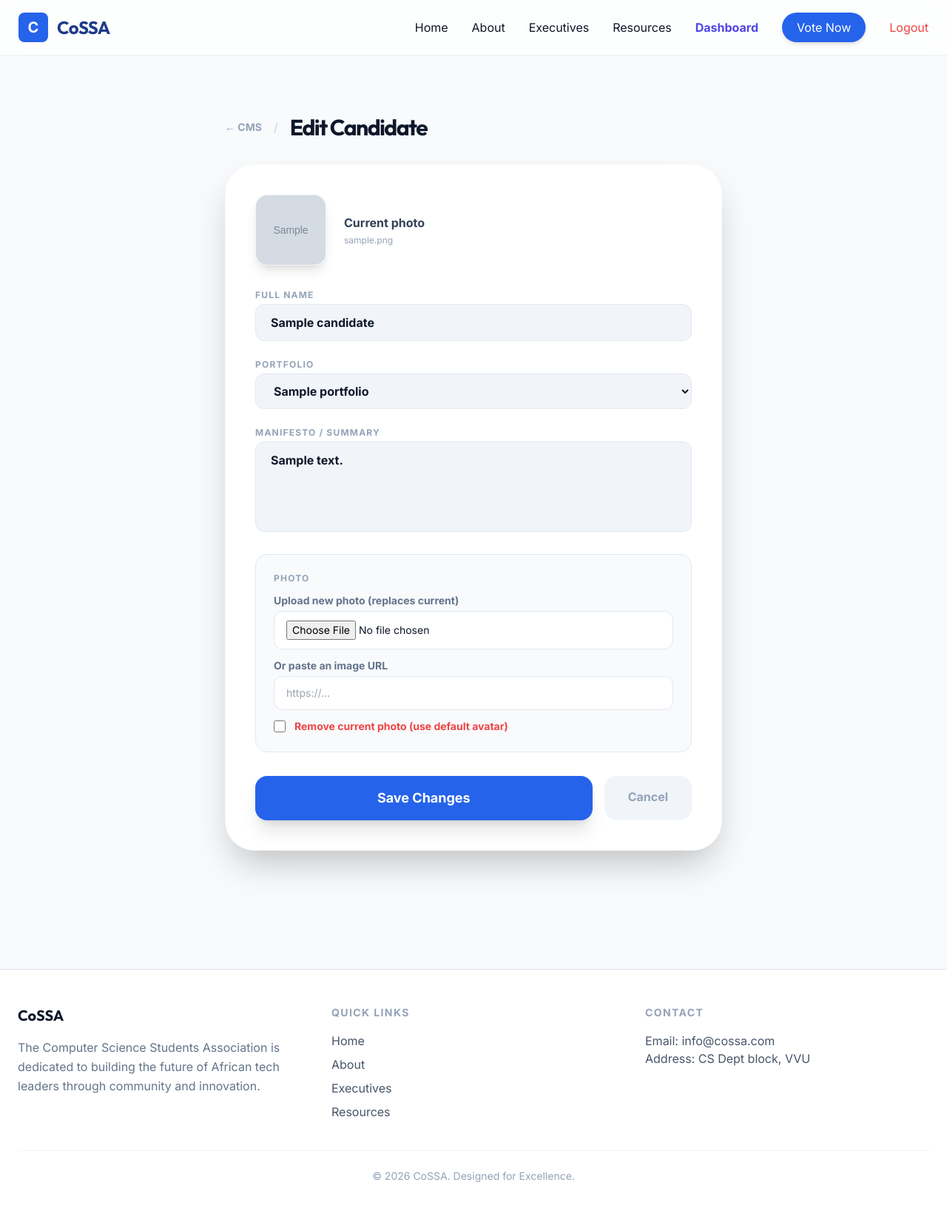
After one commit to sasusavage/cosaa, a Flask app: page /admin/candidates/1/edit in a window 1280 px wide. The commit adds this page. Shown: the whole page at 74% size. Run offline with Flask 3, Linux system fonts and the light colour scheme; a user stored in the database is signed in; tables that the repository leaves empty hold one stand-in row (values such as "Sample post"); grey boxes marked "Sample" are stand-in pictures; some libraries are stand-ins or nearby versions.

Commit message:
Add academic year, stats auto-hide, settings seeding, and candidate edit in CMS
- Admin can set academic year label shown to voters when voting ends
- Live stats auto-hide after configurable hours post voting close (default 48h)
- All default Setting values seeded on first boot so admin can edit immediately
- Full candidate edit UI in CMS: name, portfolio, manifesto, photo upload/replace/clear
- CMS voting card now lists all candidates per portfolio with Edit/Delete buttons

Co-Authored-By: Claude Sonnet 4.6 <noreply@anthropic.com>

```diff
--- a/app/__init__.py
+++ b/app/__init__.py
@@ -103,6 +103,31 @@ def create_app(config_class=None):
                         conn.execute(text(f'ALTER TABLE users ADD COLUMN {col} {col_type}'))
                 conn.commit()
 
+        # ── Seed default Settings ─────────────────────────────────────────────
+        from .models import Setting
+        _defaults = {
+            'hero_title':            'Empowering the Next Generation of African Innovators.',
+            'hero_subtitle':         'Welcome to CoSSA. Join our vibrant community of learners and leaders in tech.',
+            'hero_image':            'https://images.unsplash.com/photo-1517694712202-14dd9538aa97?w=800&h=600&fit=crop',
+            'home_execs_subtitle':   'Meet the dedicated leaders of CoSSA 2025/2026 academic year.',
+            'home_newsletter_title': 'Stay Informed, Join Now.',
+            'home_newsletter_body':  "Don't miss out on important announcements and upcoming CS workshops. Subscribe to the CoSSA Newsletter.",
+            'about_mission':         'The Computer Science Students Association (CoSSA) aims to foster a collaborative environment where computing students can grow, innovate, and lead. We bridge the gap between classroom theory and industry practice through workshops, hackathons, and community building.',
+            'about_community':       'Join over 1,500 active members sharing knowledge and building the future of technology in Africa.',
+            'about_industry':        'We partner with top tech firms to provide internships and mentorship opportunities for our members.',
+            'footer_description':    'The Computer Science Students Association is dedicated to building the future of African tech leaders through community and innovation.',
+            'footer_email':          'info@cossa.com',
+            'footer_address':        'CS Dept block, VVU',
+            'footer_copyright':      '2026 CoSSA. Designed for Excellence.',
+            'live_stats_public':     '0',
+            'stats_display_hours':   '48',
+            'academic_year':         '',
+        }
+        for key, value in _defaults.items():
+            if Setting.query.filter_by(key=key).first() is None:
+                db.session.add(Setting(key=key, value=value))
+        db.session.commit()
+
         # ── Seed default admin ────────────────────────────────────────────────
         admin = User.query.filter_by(username='admin').first()
         if not admin:
--- a/app/blueprints/admin/routes.py
+++ b/app/blueprints/admin/routes.py
@@ -45,6 +45,7 @@ def cms():
         event_count=Event.query.count(),
         resource_count=Resource.query.count(),
         portfolio_count=Portfolio.query.count(),
+        portfolios=Portfolio.query.all(),
     )
 
 @admin.route('/')
@@ -82,15 +83,23 @@ def dashboard():
                           live_stats_on=live_stats_on,
                           voting_open=voting_open,
                           voting_start=voting_start,
-                          voting_end=voting_end)
+                          voting_end=voting_end,
+                          academic_year=Setting.get('academic_year', ''),
+                          stats_display_hours=Setting.get('stats_display_hours', '48'))
 
 @admin.route('/voting-window', methods=['POST'])
 @admin_required
 def set_voting_window():
     start = request.form.get('voting_start', '').strip()
     end   = request.form.get('voting_end', '').strip()
+    academic_year = request.form.get('academic_year', '').strip()
+    stats_hours   = request.form.get('stats_display_hours', '').strip()
     Setting.set('voting_start', start)
     Setting.set('voting_end', end)
+    if academic_year:
+        Setting.set('academic_year', academic_year)
+    if stats_hours:
+        Setting.set('stats_display_hours', stats_hours)
     db.session.commit()
     flash('Voting window saved.', 'success')
     return redirect(url_for('admin.dashboard'))
@@ -483,6 +492,39 @@ def delete_event(ev_id):
 
 # ── Candidate management ───────────────────────────────────────────────────────
 
+@admin.route('/candidates/<int:cand_id>/edit', methods=['GET', 'POST'])
+@admin_required
+def edit_candidate(cand_id):
+    candidate = Candidate.query.get_or_404(cand_id)
+    portfolios = Portfolio.query.all()
+    if request.method == 'POST':
+        candidate.name = request.form.get('name', candidate.name)
+        candidate.manifesto_summary = request.form.get('manifesto_summary', '')
+        candidate.portfolio_id = int(request.form.get('portfolio_id', candidate.portfolio_id))
+
+        # Clear image
+        if request.form.get('clear_image'):
+            delete_upload(candidate.image_url)
+            candidate.image_url = None
+        # Upload new image
+        elif 'image_file' in request.files:
+            file = request.files['image_file']
+            if file and file.filename != '' and allowed_file(file.filename):
+                delete_upload(candidate.image_url)
+                filename = secure_filename(f"cand_{cand_id}_{file.filename}")
+                upload_path = current_app.config['UPLOAD_FOLDER']
+                os.makedirs(upload_path, exist_ok=True)
+                file.save(os.path.join(upload_path, filename))
+                candidate.image_url = url_for('uploaded_file', filename=filename)
+        # External URL override
+        elif request.form.get('image_url'):
+            candidate.image_url = request.form.get('image_url')
+
+        db.session.commit()
+        flash('Candidate updated.', 'success')
+        return redirect(url_for('admin.cms'))
+    return render_template('admin/edit_candidate.html', candidate=candidate, portfolios=portfolios)
+
 @admin.route('/candidates/<int:cand_id>/delete', methods=['POST'])
 @admin_required
 def delete_candidate(cand_id):
@@ -491,7 +533,7 @@ def delete_candidate(cand_id):
     db.session.delete(candidate)
     db.session.commit()
     flash('Candidate removed.', 'success')
-    return redirect(url_for('admin.dashboard'))
+    return redirect(url_for('admin.cms'))
 
 @admin.route('/portfolios/<int:port_id>/delete', methods=['POST'])
 @admin_required
--- /dev/null
+++ b/app/templates/admin/edit_candidate.html
@@ -0,0 +1,81 @@
+{% extends 'base.html' %}
+{% block title %}Edit Candidate{% endblock %}
+{% block content %}
+<div class="max-w-2xl mx-auto py-12">
+    <div class="flex items-center gap-4 mb-8">
+        <a href="{{ url_for('admin.cms') }}" class="text-slate-400 hover:text-slate-700 font-bold text-sm">← CMS</a>
+        <span class="text-slate-300">/</span>
+        <h1 class="text-3xl font-black text-slate-900 tracking-tighter">Edit Candidate</h1>
+    </div>
+
+    <div class="bg-white rounded-[2.5rem] shadow-2xl border border-slate-50 p-10">
+
+        {# Current photo preview #}
+        {% if candidate.image_url %}
+        <div class="mb-8 flex items-center gap-6">
+            <img src="{{ candidate.image_url }}" alt="{{ candidate.name }}"
+                 class="w-24 h-24 rounded-2xl object-cover shadow-lg border border-slate-100">
+            <div>
+                <p class="font-bold text-slate-700 mb-1">Current photo</p>
+                <p class="text-slate-400 text-xs break-all">{{ candidate.image_url }}</p>
+            </div>
+        </div>
+        {% endif %}
+
+        <form method="POST" enctype="multipart/form-data" class="space-y-6">
+            <input type="hidden" name="csrf_token" value="{{ csrf_token() }}"/>
+
+            <div class="space-y-1">
+                <label class="block text-xs font-bold uppercase tracking-widest text-slate-400">Full Name</label>
+                <input type="text" name="name" value="{{ candidate.name }}" required
+                       class="w-full px-5 py-3 rounded-xl bg-slate-100 border border-slate-200 focus:outline-none focus:ring-4 focus:ring-blue-100 font-bold text-base transition-all">
+            </div>
+
+            <div class="space-y-1">
+                <label class="block text-xs font-bold uppercase tracking-widest text-slate-400">Portfolio</label>
+                <select name="portfolio_id"
+                        class="w-full px-5 py-3 rounded-xl bg-slate-100 border border-slate-200 focus:outline-none focus:ring-4 focus:ring-blue-100 font-bold text-base transition-all">
+                    {% for p in portfolios %}
+                    <option value="{{ p.id }}" {% if p.id == candidate.portfolio_id %}selected{% endif %}>{{ p.title }}</option>
+                    {% endfor %}
+                </select>
+            </div>
+
+            <div class="space-y-1">
+                <label class="block text-xs font-bold uppercase tracking-widest text-slate-400">Manifesto / Summary</label>
+                <textarea name="manifesto_summary" rows="4"
+                          class="w-full px-5 py-3 rounded-xl bg-slate-100 border border-slate-200 focus:outline-none focus:ring-4 focus:ring-blue-100 font-bold text-base transition-all resize-none">{{ candidate.manifesto_summary or '' }}</textarea>
+            </div>
+
+            {# Photo management #}
+            <div class="space-y-3 border border-slate-200 rounded-2xl p-6 bg-slate-50">
+                <p class="text-xs font-bold uppercase tracking-widest text-slate-400">Photo</p>
+
+                <div class="space-y-1">
+                    <label class="block text-sm font-bold text-slate-500">Upload new photo (replaces current)</label>
+                    <input type="file" name="image_file" accept=".jpg,.jpeg,.png,.gif"
+                           class="w-full px-4 py-3 rounded-xl bg-white border border-slate-200 font-medium text-sm focus:outline-none focus:ring-4 focus:ring-blue-100 transition-all">
+                </div>
+
+                <div class="space-y-1">
+                    <label class="block text-sm font-bold text-slate-500">Or paste an image URL</label>
+                    <input type="text" name="image_url" placeholder="https://..."
+                           class="w-full px-4 py-3 rounded-xl bg-white border border-slate-200 font-medium text-sm focus:outline-none focus:ring-4 focus:ring-blue-100 transition-all">
+                </div>
+
+                {% if candidate.image_url %}
+                <label class="flex items-center gap-3 cursor-pointer mt-2">
+                    <input type="checkbox" name="clear_image" value="1" class="w-4 h-4 rounded">
+                    <span class="text-sm font-bold text-red-500">Remove current photo (use default avatar)</span>
+                </label>
+                {% endif %}
+            </div>
+
+            <div class="flex gap-4 pt-2">
+                <button type="submit" class="flex-1 bg-blue-600 py-4 rounded-2xl text-white font-black text-lg hover:bg-blue-700 shadow-xl transition-all">Save Changes</button>
+                <a href="{{ url_for('admin.cms') }}" class="px-8 py-4 bg-slate-100 rounded-2xl text-slate-400 font-bold hover:bg-slate-200 transition-all">Cancel</a>
+            </div>
+        </form>
+    </div>
+</div>
+{% endblock %}
--- a/app/templates/voting/already_voted.html
+++ b/app/templates/voting/already_voted.html
@@ -9,7 +9,7 @@
             </svg>
         </div>
         <h1 class="text-4xl font-black text-slate-900 mb-4 tracking-tight">Already Voted</h1>
-        <p class="text-xl text-slate-500 mb-10 leading-relaxed">You have already cast your ballot for this election. Each student may only vote once.</p>
+        <p class="text-xl text-slate-500 mb-10 leading-relaxed">You have already cast your ballot{% if academic_year %} for the {{ academic_year }} election{% endif %}. Each student may only vote once.</p>
         <a href="{{ url_for('main.index') }}" class="bg-blue-600 text-white px-10 py-4 rounded-2xl font-bold text-lg hover:bg-blue-700 shadow-xl transition-all">Back to Home</a>
     </div>
 </div>
--- a/app/templates/voting/confirmed.html
+++ b/app/templates/voting/confirmed.html
@@ -9,7 +9,7 @@
             </svg>
         </div>
         <h1 class="text-4xl font-black text-slate-900 mb-4 tracking-tight">Ballot Submitted!</h1>
-        <p class="text-xl text-slate-500 mb-10 leading-relaxed">Your vote has been securely recorded. Thank you for participating in the CoSSA elections.</p>
+        <p class="text-xl text-slate-500 mb-10 leading-relaxed">Your vote has been securely recorded. Thank you for participating in the CoSSA{% if academic_year %} {{ academic_year }}{% endif %} elections.</p>
         <a href="{{ url_for('main.index') }}" class="bg-blue-600 text-white px-10 py-4 rounded-2xl font-bold text-lg hover:bg-blue-700 shadow-xl transition-all">Back to Home</a>
     </div>
 </div>
```
Also changed, not shown: app/blueprints/voting/routes.py (+30 -6 lines), app/templates/admin/cms.html (+52 -25 lines), app/templates/admin/dashboard.html (+12 -0 lines), app/templates/voting/voting_closed.html (+5 -2 lines).
